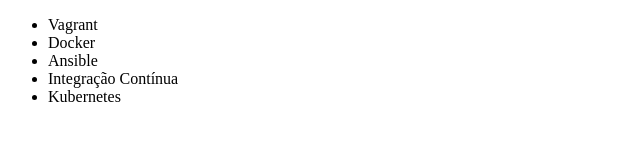
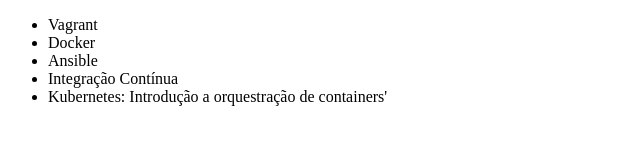
Before and after one commit to inaerosa/traineeship-girls-in-tech, a plain HTML site: page modulo-01/git-e-github/index.html in a window 1280 px wide. Shown: the whole page, without its empty margins (0-640 px from the left). Drawn offline with Linux system fonts and the light colour scheme.

Commit message:
Alterando o nome do curso de Kubernetes

```diff
--- a/modulo-01/git-e-github/index.html
+++ b/modulo-01/git-e-github/index.html
@@ -10,7 +10,7 @@
         <li>Docker</li>
         <li>Ansible</li>
         <li>Integração Contínua</li>
-        <li>Kubernetes</li>
+        <li>Kubernetes: Introdução a orquestração de containers'</li>
     </ul>
 </body>
 </html>
```
